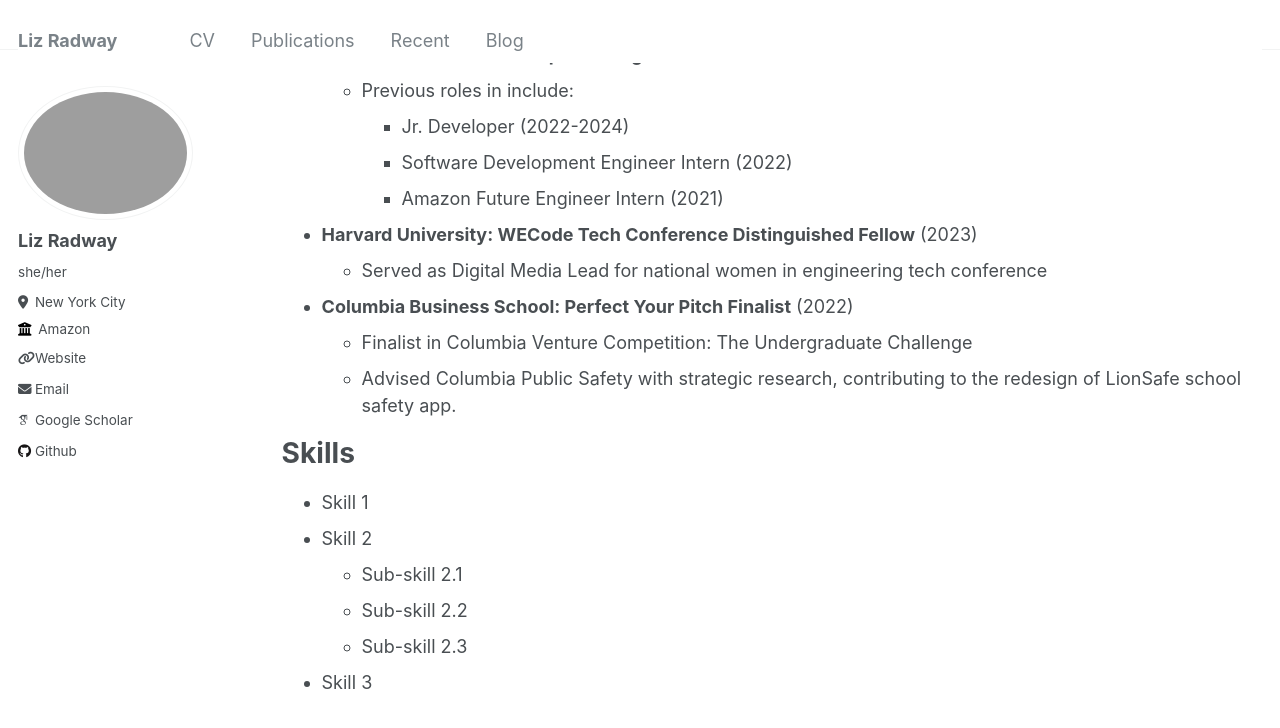
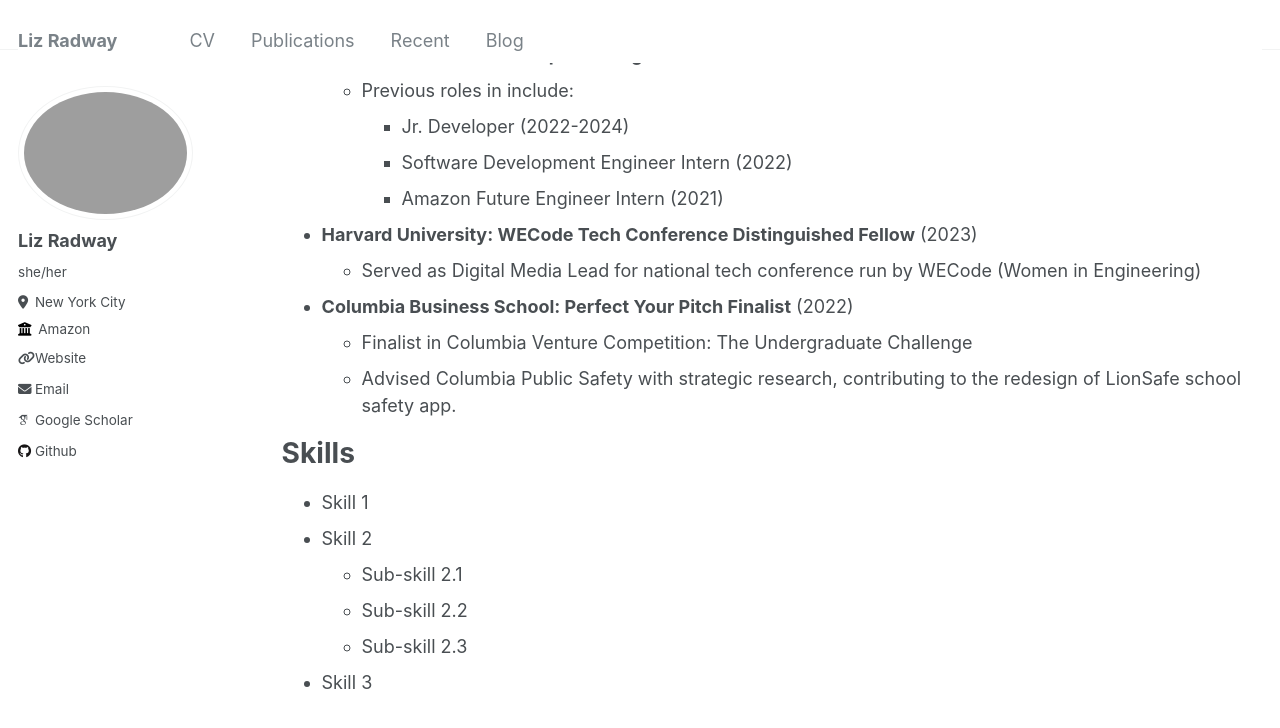
Before and after one commit to lizradway/lizradway.github.io, a Jekyll site: the page built from _pages/cv.md, in a window 1280 px wide and 900 px high, scrolled down 308 px. Shown: the top 728 px of the window. Built offline with Jekyll 4.4.1, drawn with Linux system fonts in a browser that asks for light colours; some web fonts are replaced.

Commit message:
update bio

```diff
--- a/_pages/cv.md
+++ b/_pages/cv.md
@@ -23,7 +23,7 @@ Tech experience
     * Software Development Engineer Intern (2022)
     * Amazon Future Engineer Intern (2021)
 * **Harvard University:   WECode Tech Conference Distinguished Fellow** (2023)
-  * Served as Digital Media Lead for national women in engineering tech conference
+  * Served as Digital Media Lead for national tech conference run by WECode (Women in Engineering)
 * **Columbia Business School: Perfect Your Pitch Finalist** (2022)
   * Finalist in Columbia Venture Competition: The Undergraduate Challenge
   * Advised Columbia Public Safety with strategic research, contributing to the redesign of LionSafe school safety app.
```
